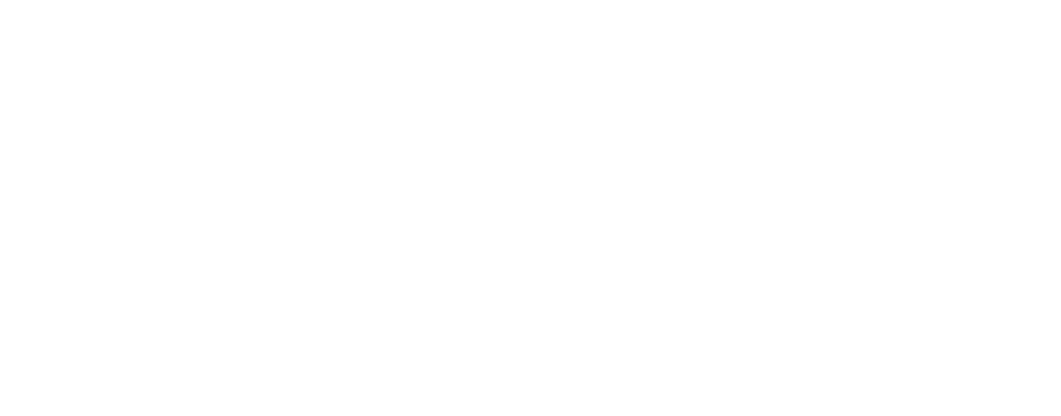
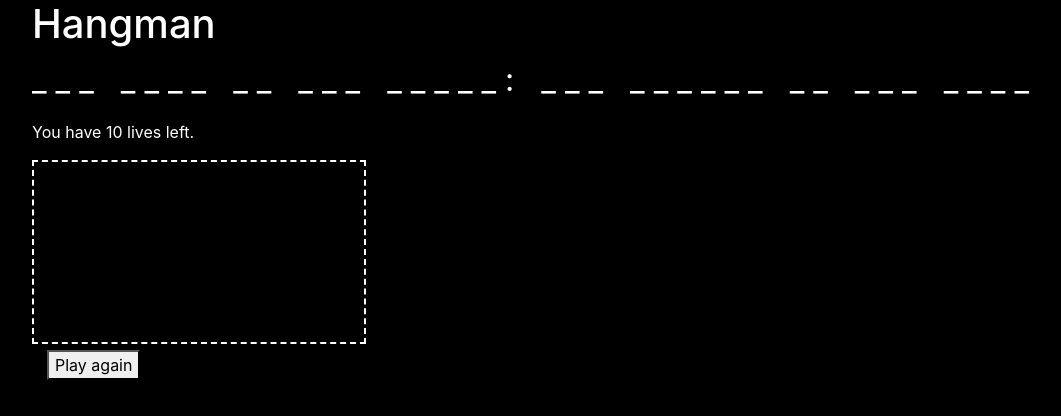
Before and after one commit to fabienmp/Word-Guess-Game, a plain HTML site: page index.html in a window 1280 px wide. Shown: the whole page, without its empty margins (53-1114 px from the left). Drawn offline with nearby package versions, Linux system fonts and the light colour scheme.

Commit message:
Finished basic game functions

```diff
--- a/assets/css/style.css
+++ b/assets/css/style.css
@@ -0,0 +1,23 @@
+#WORD_CONTAINER {
+    font-size: 2em;
+}
+
+body {
+    background-color: black;
+    color: white;
+}
+
+#STICKMAN_CANVAS {
+    color: white;
+    border: white dashed 2px;
+    padding: 15px;
+}
+
+.modal-content {
+    border: none;
+}
+
+.modal-body {
+    text-align: center;
+    background-color: black;
+}
--- a/assets/javascript/game.js
+++ b/assets/javascript/game.js
@@ -0,0 +1,186 @@
+window.onload = function () {
+
+    var alphabet = ['a', 'b', 'c', 'd', 'e', 'f', 'g', 'h',
+        'i', 'j', 'k', 'l', 'm', 'n', 'o', 'p', 'q', 'r', 's',
+        't', 'u', 'v', 'w', 'x', 'y', 'z'
+    ];
+
+    var TOP_10_MOVIES = ['The Shawshank Redemption',
+        'The Godfather',
+        'The Dark Knight',
+        'The Godfather: Part Two',
+        'The Lord of the Rings: The Return of the King',
+        'Pulp Fiction',
+        "Shindler's List",
+        '12 Angry Men',
+        'Fight Club',
+        'The Lord of the Rings: The Fellowship of the Ring'
+    ];
+
+    var TOP_10_LINKS = ['https://www.youtube.com/embed/b66gLKLU8yU?start=150',
+        'https://www.youtube.com/embed/67dK5g5pOtY?start=108',
+        'https://www.youtube.com/embed/xGcfBRkJSWQ?start=1456',
+        'https://www.youtube.com/embed/QyaDlIirJnw?start=77',
+        'https://www.youtube.com/embed/pPls2qEMs_k?start=795',
+        'https://www.youtube.com/embed/J3UyjlaBMcY?start=39',
+        'https://www.youtube.com/embed/va8zjTPsJrI?start=35',
+        'https://www.youtube.com/embed/nVequqtEV3k?start=57',
+        'https://www.youtube.com/embed/BpE_DxkPSnE?start=62',
+        'https://www.youtube.com/embed/sqjfq5gsfYk'
+    ]
+
+    var WORD;
+    var VIDEO_LINK;
+    var GUESSES = [];
+    var TOTAL_LIVES;
+    var TOTAL_CORRECT_GUESSES;
+
+    newGame = function () {
+
+        GUESSES = [];
+        TOTAL_LIVES = 10;
+        TOTAL_CORRECT_GUESSES = 0;
+        TOTAL_REMAINING_UNKNOWN_CHARS = 0;
+        setRandomWord();
+        renderGuesses();
+        comments();
+        renderCanvas();
+    }
+
+    renderGuesses = function () {
+
+        var container = document.getElementById('WORD_CONTAINER');
+        container.innerHTML = '';
+        TOTAL_REMAINING_UNKNOWN_CHARS = 0;
+        for (var index = 0; index < WORD.length; index++) {
+            var wordCharacter = WORD.charAt(index).toString().toLowerCase();
+            if (GUESSES.indexOf(wordCharacter) > -1) {
+                container.innerHTML += WORD.charAt(index) + ' ';
+            } else if (alphabet.indexOf(wordCharacter) > -1) {
+                container.innerHTML += '_ ';
+                TOTAL_REMAINING_UNKNOWN_CHARS++;
+            } else if (WORD.charAt(index) == ' ') {
+                container.innerHTML += '&nbsp;&nbsp;';
+            } else {
+                container.innerHTML += WORD.charAt(index) + '  ';
+            }
+        }
+    }
+
+    document.addEventListener('keyup', function (event) {
+
+        if (event.code.indexOf('Key') > -1) {
+            var inputChar = event.code[event.code.length - 1].toString().toLocaleLowerCase();
+            if (GUESSES.indexOf(inputChar) == -1) {
+                GUESSES.push(inputChar);
+                if (WORD.toLowerCase().indexOf(inputChar) > -1) {
+                    TOTAL_CORRECT_GUESSES++;
+                } else {
+                    TOTAL_LIVES--;
+                    drawArray[TOTAL_LIVES]();
+                }
+            }
+        }
+
+        renderGuesses();
+        comments();
+    });
+
+    setRandomWord = function () {
+        var randomIndex = Math.floor(Math.random() * TOP_10_MOVIES.length);
+        WORD = TOP_10_MOVIES[randomIndex];
+        VIDEO_LINK = TOP_10_LINKS[randomIndex];
+    }
+
+    comments = function () {
+        var livesStatusElement = document.getElementById('LIVES_STATUS');
+        livesStatusElement.innerHTML = "You have " + TOTAL_LIVES + " lives left.";
+        if (TOTAL_LIVES < 1) {
+            livesStatusElement.innerHTML = "Game Over";
+        }
+        if (TOTAL_REMAINING_UNKNOWN_CHARS == 0) {
+            livesStatusElement.innerHTML = "You Won!";
+            showVideo();
+        }
+    }
+
+    draw = function ($pathFromx, $pathFromy, $pathTox, $pathToy) {
+        var stickmanCanvas = document.getElementById("STICKMAN_CANVAS");
+        var context = stickmanCanvas.getContext('2d');
+        context.moveTo($pathFromx, $pathFromy);
+        context.lineTo($pathTox, $pathToy);
+        context.stroke();
+    }
+
+    renderCanvas = function () {
+        var stickmanCanvas = document.getElementById("STICKMAN_CANVAS");
+        var context = stickmanCanvas.getContext('2d');
+        context.beginPath();
+        context.strokeStyle = "#fff";
+        context.lineWidth = 2;
+
+    };
+
+    head = function () {
+        var stickmanCanvas = document.getElementById("STICKMAN_CANVAS");
+        var context = stickmanCanvas.getContext('2d');
+        context.beginPath();
+        context.arc(60, 25, 10, 0, Math.PI * 2, true);
+        context.stroke();
+    }
+
+    frame1 = function () {
+        draw(0, 150, 150, 150);
+    };
+
+    frame2 = function () {
+        draw(10, 0, 10, 600);
+    };
+
+    frame3 = function () {
+        draw(0, 5, 70, 5);
+    };
+
+    frame4 = function () {
+        draw(60, 5, 60, 15);
+    };
+
+    torso = function () {
+        draw(60, 36, 60, 70);
+    };
+
+    rightArm = function () {
+        draw(60, 46, 100, 50);
+    };
+
+    leftArm = function () {
+        draw(60, 46, 20, 50);
+    };
+
+    rightLeg = function () {
+        draw(60, 70, 100, 100);
+    };
+
+    leftLeg = function () {
+        draw(60, 70, 20, 100);
+    };
+
+    drawArray = [rightLeg, leftLeg, rightArm, leftArm, torso, head, frame4, frame3, frame2, frame1];
+
+    var newGameButton = document.getElementById('newGameButton');
+    newGameButton.addEventListener('click', function (event) {
+        newGame();
+    });
+
+    showVideo = function () {
+        $('#myModal').modal('show');
+        $('#myModal iframe').attr('src', VIDEO_LINK + '?autoplay=1');
+
+        $('#myModal').on('hidden.bs.modal', function () {
+            $('#myModal iframe').removeAttr('src');
+        });
+    }
+
+    newGame();
+
+}
--- a/index.html
+++ b/index.html
@@ -8,10 +8,37 @@
     <!-- Bootstrap CSS -->
     <link rel="stylesheet" href="https://stackpath.bootstrapcdn.com/bootstrap/4.3.1/css/bootstrap.min.css"
         integrity="sha384-ggOyR0iXCbMQv3Xipma34MD+dH/1fQ784/j6cY/iJTQUOhcWr7x9JvoRxT2MZw1T" crossorigin="anonymous">
+
+    <link rel="stylesheet" href="assets/css/style.css">
+
     <title>Document</title>
 </head>
 
 <body>
+
+    <div class="container">
+        <h1>Hangman</h1>
+    </div>
+    <div class="container">
+        <p id="WORD_CONTAINER"></p>
+        <p id="LIVES_STATUS"></p>
+        <canvas id="STICKMAN_CANVAS"></canvas>
+        <div class="container">
+            <button id="newGameButton">Play again</button>
+        </div>
+    </div>
+
+    <div id="myModal" class="modal fade" tabindex="-1" role="dialog" aria-labelledby="myModalLabel" aria-hidden="true">
+        <div class="modal-dialog">
+            <div class="modal-content">
+                <div class="modal-body">
+                    <iframe width="560" height="315" frameborder="0" allowfullscreen=""></iframe>
+                </div>
+            </div>
+        </div>
+    </div>
+
+
     <!-- Optional JavaScript -->
     <!-- jQuery first, then Popper.js, then Bootstrap JS -->
     <script src="https://code.jquery.com/jquery-3.3.1.slim.min.js"
@@ -23,6 +50,11 @@
     <script src="https://stackpath.bootstrapcdn.com/bootstrap/4.3.1/js/bootstrap.min.js"
         integrity="sha384-JjSmVgyd0p3pXB1rRibZUAYoIIy6OrQ6VrjIEaFf/nJGzIxFDsf4x0xIM+B07jRM" crossorigin="anonymous">
     </script>
+    <!-- Added link to the jQuery Library
+    <script src="https://cdnjs.cloudflare.com/ajax/libs/jquery/3.2.1/jquery.min.js"></script>-->
+
+    <script type="text/javascript" src="assets/javascript/game.js"></script>
+
 </body>
 
 </html>
```
